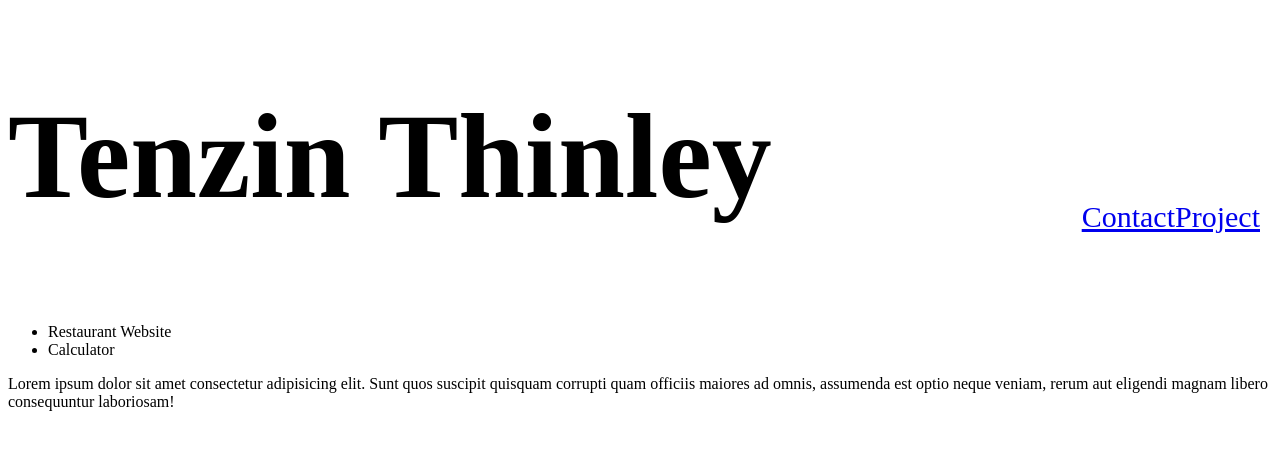
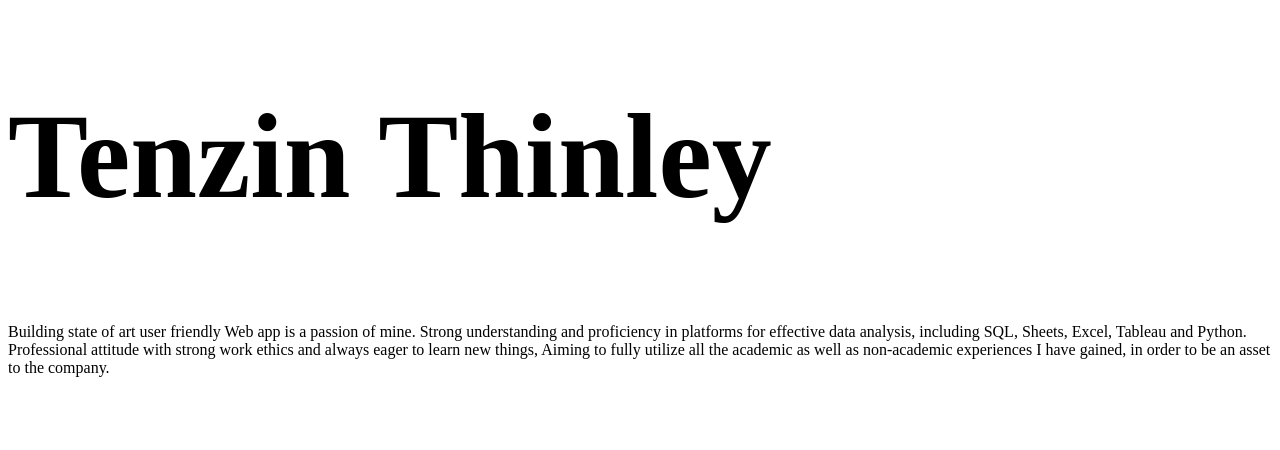
Before and after one commit to tenthin/my-portfolio, a React (Create React App) app: page /project in a window 1280 px wide. Shown: the top 450 px of the page. Built offline with nearby package versions, Linux system fonts and the light colour scheme.

Commit message:
remove project and contact details

```diff
--- a/src/App.js
+++ b/src/App.js
@@ -1,7 +1,7 @@
 import './App.css';
 import MyName from './components/MyName';
-import Contact from './components/Contact';
-import Project from './components/Project';
+// import Contact from './components/Contact';
+// import Project from './components/Project';
 import {
   BrowserRouter as Router,
   Switch,
@@ -16,18 +16,18 @@ function App() {
     <Router>
       <div>
         <MyName/>
-         <div className='link'>
+         {/* <div className='link'>
           <Link to="/contact">Contact</Link>
           <Link to="/project">Project</Link>
-        </div>
-        <Switch>
+        </div>  */}
+        {/* <Switch>
           <Route path="/contact">
             <Contact/>
           </Route>
           <Route path="/project">
             <Project/>
           </Route>
-        </Switch>
+        </Switch> */}
         <AboutMe/>
       </div>
     </Router>
--- a/src/components/AboutMe.js
+++ b/src/components/AboutMe.js
@@ -3,10 +3,10 @@ import React from 'react';
 export default function AboutMe() {
     return (
         <div className='aboutme'>
-           <p>Lorem ipsum dolor sit amet consectetur adipisicing elit.
-                Sunt quos suscipit quisquam corrupti quam officiis maiores
-                 ad omnis, assumenda est optio neque veniam, rerum aut eligendi
-                  magnam libero consequuntur laboriosam!
+           <p>Building state of art user friendly Web app is a passion of mine. Strong understanding and proficiency in platforms for effective
+data analysis, including SQL, Sheets, Excel, Tableau and Python. Professional attitude with strong work ethics and always eager to
+learn new things, Aiming to fully utilize all the academic as well as non-academic experiences I have gained, in order to be an asset
+to the company.
             </p>
         </div>
     )
--- a/src/components/Contact.js
+++ b/src/components/Contact.js
@@ -1,11 +1,11 @@
-import React from 'react';
+// import React from 'react';
 
-export default function Contact() {
-    return (
-        <div>
-            <p><b>Email:</b> tenthinten@gmail.com</p>
-            <p><b>Phone Number:</b> +91 9129466471</p>
-            <p><b>Address:</b> </p>
-        </div>
-    )
-}
+// export default function Contact() {
+//     return (
+//         <div>
+//             <p><b>Email:</b> tenthinten@gmail.com</p>
+//             <p><b>Phone Number:</b> +91 9129466471</p>
+//             <p><b>Address:</b> </p>
+//         </div>
+//     )
+// }
--- a/src/components/Project.js
+++ b/src/components/Project.js
@@ -1,16 +1,16 @@
-import React from 'react';
+// import React from 'react';
 
-export default function Project() {
-    return (
-        <div>
-            <ul>
-                <li>
-                    Restaurant Website
-                </li>
-                <li>
-                    Calculator
-                </li>
-            </ul>
-        </div>
-    )
-}
+// export default function Project() {
+//     return (
+//         <div>
+//             <ul>
+//                 <li>
+//                     Restaurant Website
+//                 </li>
+//                 <li>
+//                     Calculator
+//                 </li>
+//             </ul>
+//         </div>
+//     )
+// }
```
